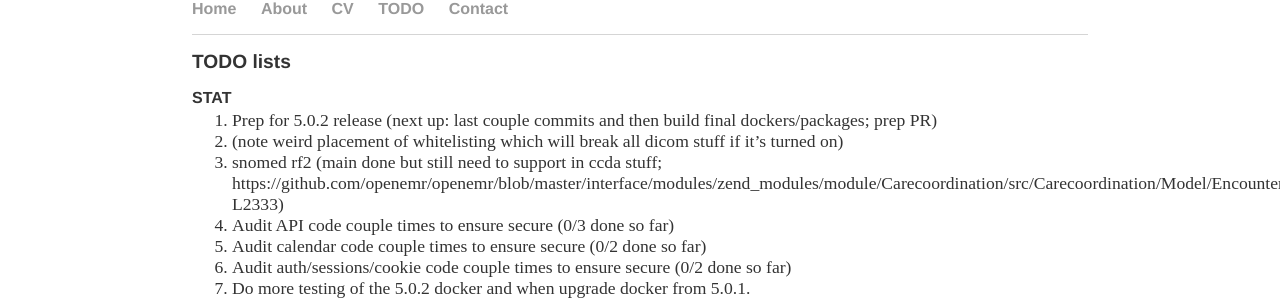
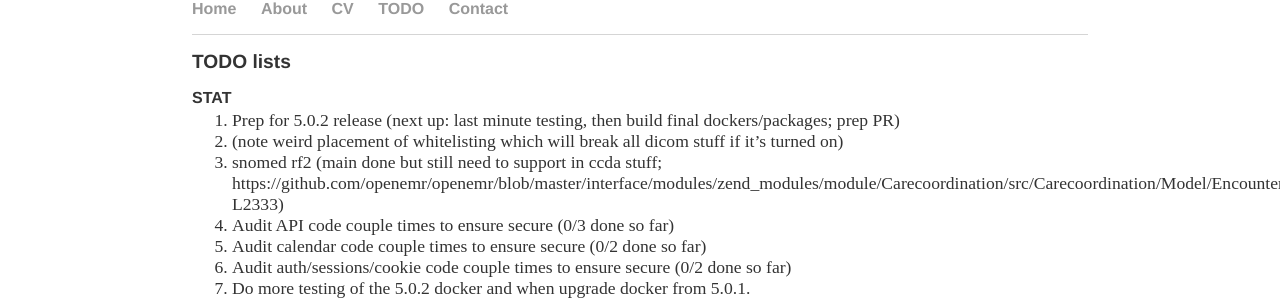
Before and after one commit to bradymiller/bradymiller.github.io, a Jekyll site: the page built from todo/index.md, in a window 1280 px wide. Shown: the part 149-450 px from the top of the page. Built offline with Jekyll 4.4.1, drawn with Linux system fonts in a browser that asks for light colours; our own code applies the rules of GitHub Pages for plain Markdown files.

Commit message:
Update index.md

```diff
--- a/todo/index.md
+++ b/todo/index.md
@@ -4,7 +4,7 @@
 ## TODO lists
 
 ### STAT
-1. Prep for 5.0.2 release (next up: last couple commits and then build final dockers/packages; prep PR)
+1. Prep for 5.0.2 release (next up: last minute testing, then build final dockers/packages; prep PR)
 1. (note weird placement of whitelisting which will break all dicom stuff if it's turned on)
 1. snomed rf2 (main done but still need to support in ccda stuff; https://github.com/openemr/openemr/blob/master/interface/modules/zend_modules/module/Carecoordination/src/Carecoordination/Model/EncounterccdadispatchTable.php#L2316-L2333)
 1. Audit API code couple times to ensure secure (0/3 done so far)
```
